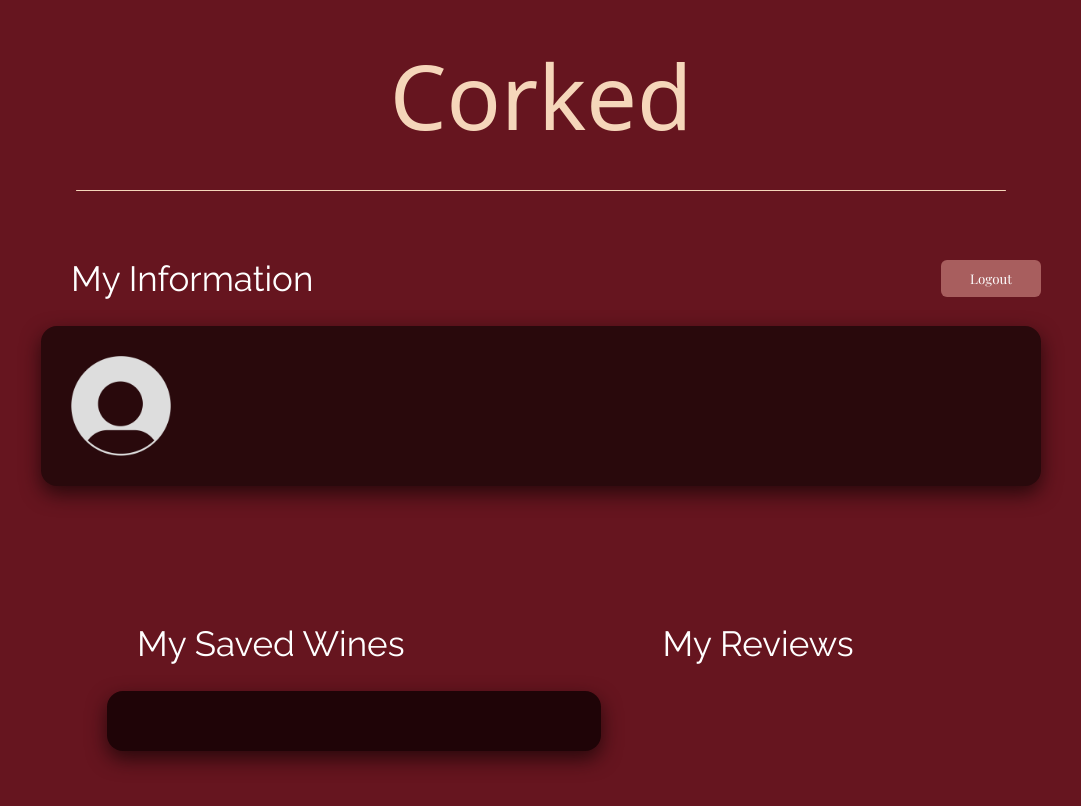
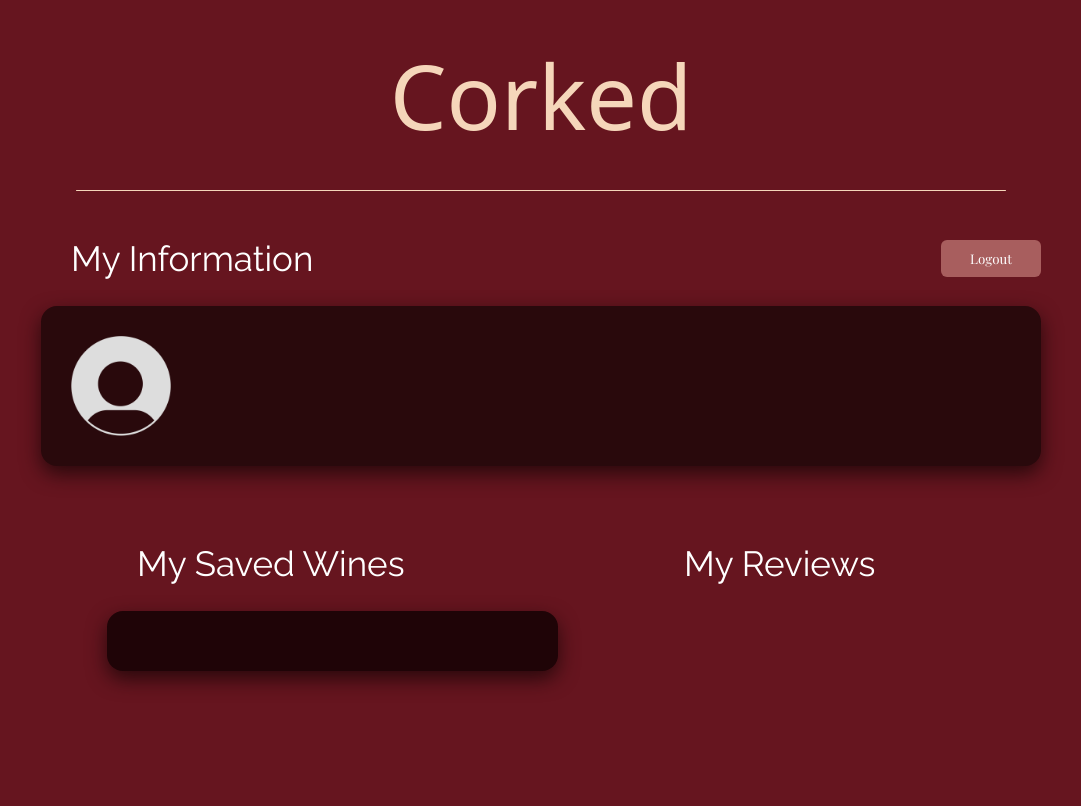
Before and after one commit to PsychoBird/Wine-Rater, a website: page app/private/profile.html in a window 1280 px wide. Shown: the whole page, without its empty margins (99-1180 px from the left). Drawn offline with nearby package versions, Linux system fonts and the light colour scheme; no server answers; a web font is replaced by a local one.

Commit message:
UI fixed -- profile

```diff
--- a/app/public/css/style.css
+++ b/app/public/css/style.css
@@ -301,7 +301,6 @@
 #profileContainer {
     width: 100%;
     max-width: 1000px;
-    padding: 20px;
 }
 
 #profileInfo {
@@ -364,7 +363,6 @@
     justify-content: space-between;
     align-items: flex-start;
     max-width: 2000px;
-    margin: 40px auto;
     padding: 20px;
     width: 70%;
 }
@@ -372,7 +370,7 @@
 #saved-wines-container,
 #profile-review-container {
     flex: 1;
-    max-width: 50%;
+    max-width: 45%;
 }
 
 #saved-wines-display {
```
